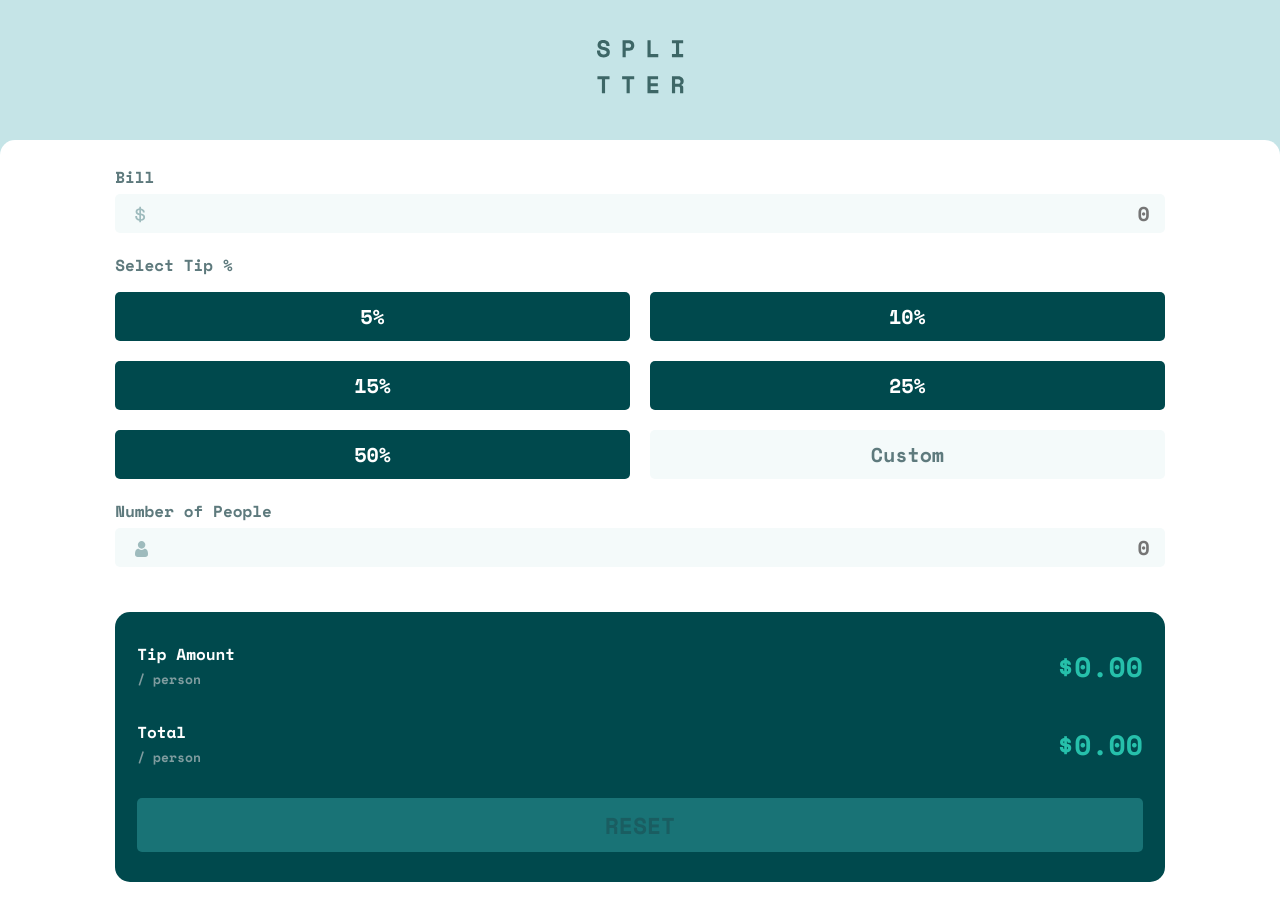
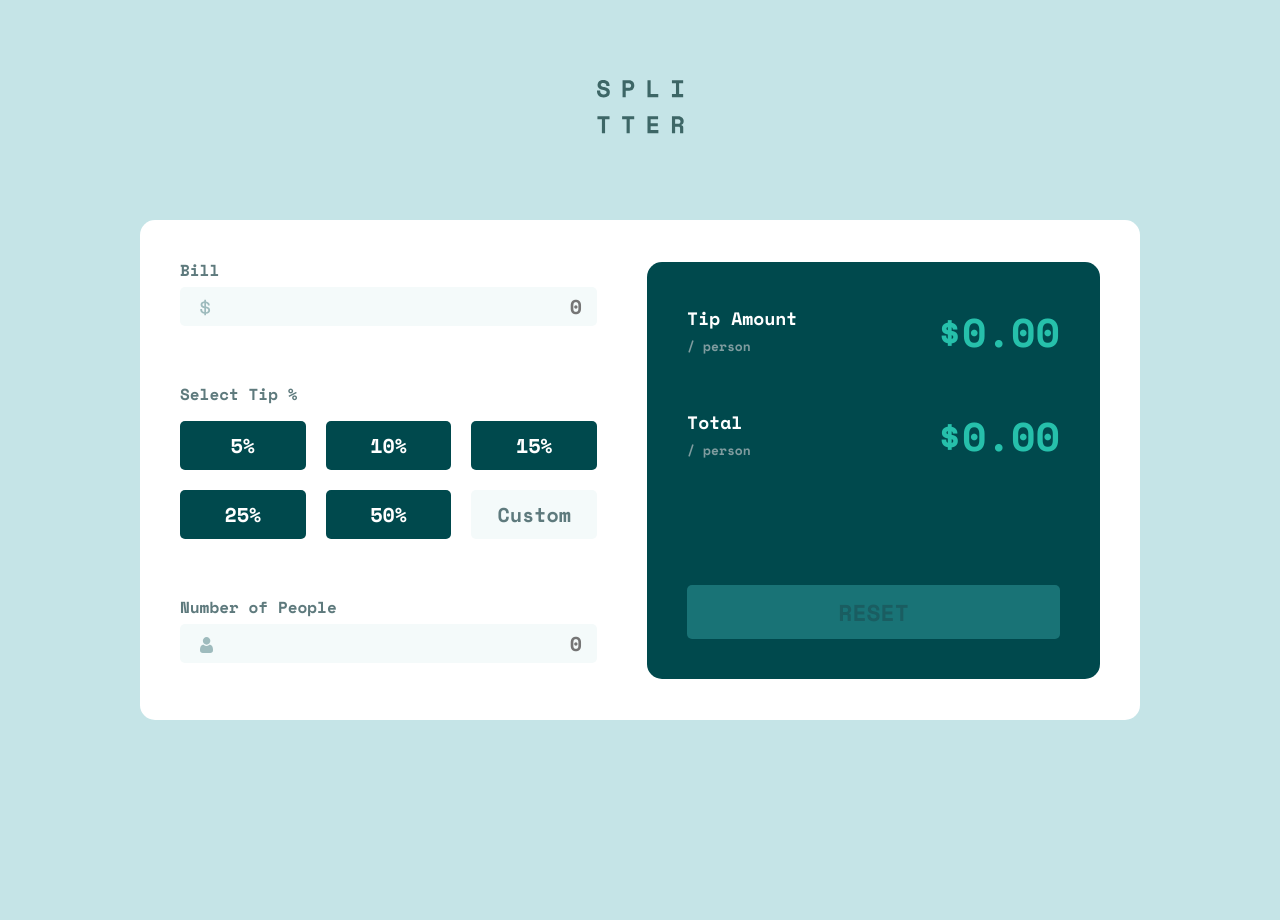
Before and after one commit to Auddity/FEM_Tip-Calculator-React, a React (Create React App) app: page / in a window 1280 px wide. After the commit the page ends 800 px from the top, so only its background shows below. Built offline with nearby package versions, Linux system fonts and the light colour scheme.

Commit message:
desktop responsive

```diff
--- a/src/components/Display.js
+++ b/src/components/Display.js
@@ -21,13 +21,14 @@ function Display({ bill, people, total, tipPerPerson, formatter, dispatch }) {
           {total !== Infinity && formatter.format(total)}
         </p>
       </div>
-      <button
-        className={(bill === '' || people === '') ? 'resetBtn default' : 'resetBtn active' }
-        onClick={() => dispatch( { type: ACTIONS.RESET })}
-
-        >
+      <div className="resetBtnCtnr">
+        <button
+          className={(bill === '' || people === '') ? 'resetBtn default' : 'resetBtn active' }
+          onClick={() => dispatch( { type: ACTIONS.RESET })}
+          >
           RESET
         </button>
+      </div>
 
     </div>
   )
--- a/src/components/Form.js
+++ b/src/components/Form.js
@@ -25,6 +25,8 @@ function Form({ bill, people, tipAmount, dispatch, custom }) {
           action={ACTIONS.BILL}
         />
       </div>
+
+      <div className="tipCtnr">
 
         <p className='label'>Select Tip %</p>
         <fieldset>
@@ -81,6 +83,9 @@ function Form({ bill, people, tipAmount, dispatch, custom }) {
           </div>
 
         </fieldset>
+
+      </div>
+
       <div className="formControl">
         <div className="labelContainer">
           <Label for='people' text='Number of People'/>
--- a/src/css/App.css
+++ b/src/css/App.css
@@ -7,8 +7,28 @@ header {
 }
 
 main {
+  max-width: 100rem;
   background-color: var(--White);
   border-top-left-radius: 1.5rem;
   border-top-right-radius: 1.5rem;
   padding-block-end: 4rem;
 }
+
+@media screen and (min-width: 1200px) {
+  header {
+    margin-block: 8rem;
+  }
+
+  main {
+    display: flex;
+    align-items: center;
+    justify-content: center;
+    gap: 5rem;
+    width: 80%;
+    height: 50rem;
+    padding: 4rem;
+    margin-inline: auto;
+    border-bottom-left-radius: 1.5rem;
+    border-bottom-right-radius: 1.5rem;
+  }
+}
--- a/src/css/Display.css
+++ b/src/css/Display.css
@@ -26,7 +26,13 @@
   color: var(--StrongCyan)
 }
 
-.Display .resetBtn {
+.Display .resetBtnCtnr {
+  display: flex;
+  flex-direction: column;
+  justify-content: flex-end;
+}
+
+.Display .resetBtnCtnr .resetBtn {
   width: 100%;
   font-family: inherit;
   font-size: 2.3rem;
@@ -35,18 +41,43 @@
   border-radius: .5rem;
 }
 
-.Display .resetBtn.default {
+.Display .resetBtnCtnr .resetBtn.default {
   background-color: var(--InactiveResetBg);
   color: var(--InactiveResetText);
   cursor: default;
 }
 
-.Display .resetBtn.active {
+.Display .resetBtnCtnr .resetBtn.active {
   background-color: var(--StrongCyan);
   color: var(--VeryDarkCyan);
   cursor: pointer;
 }
 
-.Display .resetBtn.active:hover {
+.Display .resetBtnCtnr .resetBtn.active:hover {
   background-color: var(--LightGrayishCyan);
 }
+
+@media screen and (min-width: 1200px) {
+  .Display {
+    display: flex;
+    flex-direction: column;
+    height: 417px;
+    padding: 4rem;
+  }
+
+  .Display .valueCtnr {
+    margin-block-end: 4.5rem;
+  }
+
+  .Display .valueCtnr p {
+    font-size: 1.8rem;
+  }
+
+  .Display .valueCtnr .value {
+    font-size: 4rem;
+  }
+
+  .Display .resetBtnCtnr {
+    flex: 1;
+  }
+}
--- a/src/css/Form.css
+++ b/src/css/Form.css
@@ -66,7 +66,6 @@
 .Form fieldset {
   display: grid;
   grid-template-columns: 1fr 1fr;
-  flex-wrap: wrap;
   gap: 2rem;
   font-size: 2rem;
   margin-block-end: 2rem;
@@ -147,3 +146,30 @@
 .Form .formControl input[type="number"].error {
   border: 1px solid var(--OrangeError);
 }
+
+/* Media Query */
+@media screen and (min-width: 1200px) {
+  .Form {
+    display: flex;
+    flex-direction: column;
+    align-items: center;
+    justify-content: center;
+    height: 475px;
+  }
+
+  .Form .formControl {
+    width: 100%;
+  }
+
+  .Form .tipCtnr {
+    display: flex;
+    flex-direction: column;
+    justify-content: center;
+    width: 100%;
+    flex: 1;
+  }
+
+  .Form fieldset {
+    grid-template-columns: 1fr 1fr 1fr;
+  }
+}
```
Lines whose indentation alone changed are shown as unchanged.
